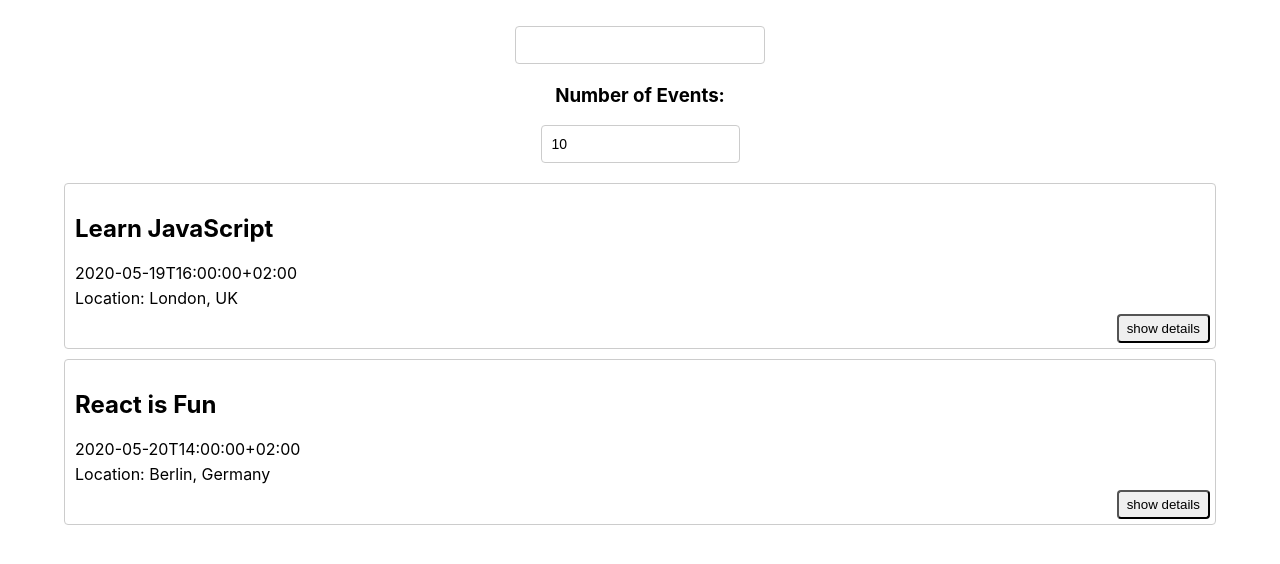
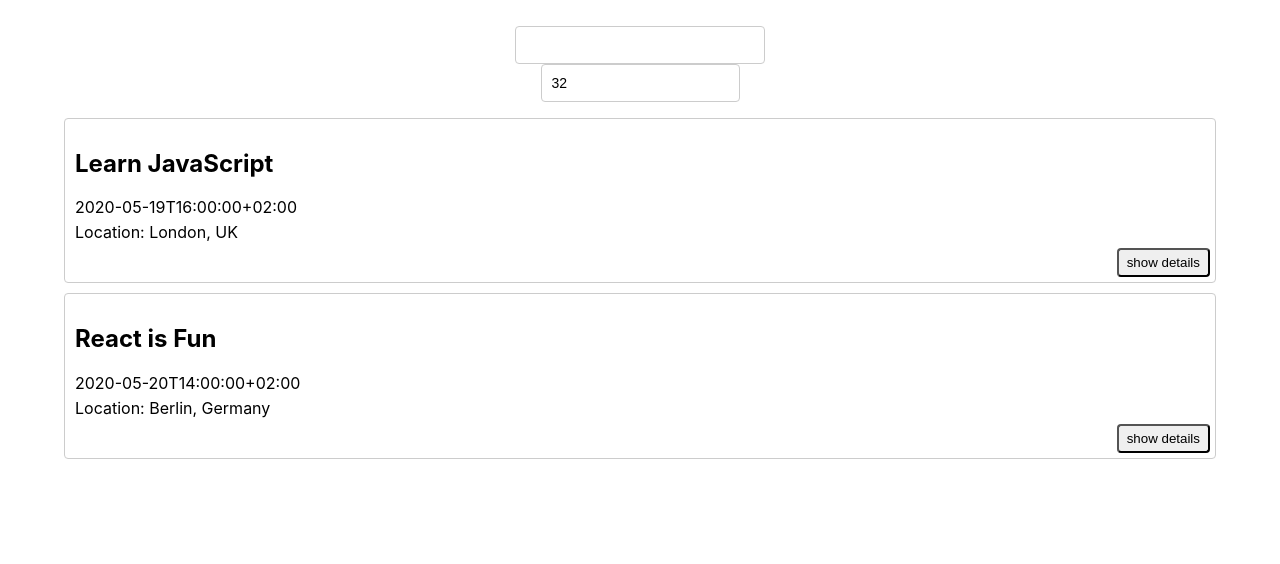
Before and after one commit to jchasehuskey/Meet, a React (Create React App) app: page / in a window 1280 px wide. Shown: the top 564 px of the page. Built offline with nearby package versions, Linux system fonts and the light colour scheme.

Commit message:
updated app.js

```diff
--- a/src/App.js
+++ b/src/App.js
@@ -59,7 +59,8 @@ class App extends Component {
     return (
       <div className="App">
         <CitySearch locations={this.state.locations} updateEvents={this.updateEvents} />
-        <NumberOfEvents/>
+        <NumberOfEvents  eventCount={this.state.numberOfEvents}
+            updateEvents={this.updateEvents}/>
         <EventList events={this.state.events} />
 
       </div>
--- a/src/NumberOfEvents.js
+++ b/src/NumberOfEvents.js
@@ -1,63 +1,63 @@
+import React, { Component } from 'react';
+
+class NumberOfEvents extends Component {
+  state = { num: 32 };
+
+  changeNum(value) {
+    this.setState({ num: value });
+  }
+
+  render() {
+    const { num } = this.state;
+
+    return (
+      <input
+        className='num'
+        type='number'
+        value={num}
+        onChange={(event) => {
+          this.changeNum(event.target.value);
+        }}
+      >
+      </input>
+    );
+  }
+}
+
+export default NumberOfEvents;
+
+
 // import React, { Component } from 'react';
 
 // class NumberOfEvents extends Component {
-//   state = { num: 32 };
+//   state = { noe: 10 }
 
-//   changeNum(value) {
-//     this.setState({ num: value });
+//   componentDidMount() {
+//     this.setState({ noe: this.props.noe || 10 });
+//   }
+
+//   changeNOE(value) {
+//     this.setState({ noe: value })
 //   }
 
 //   render() {
-//     const { num } = this.state;
+//     const { noe } = this.state;
+//     return (
+//     <div className="NumberOfEvents">
+//         <h3>Number of Events:</h3>
+//         <input
+//           className="noe-input"
+//           type="number"
+//           value={noe}
+//           onChange={event => {
+//             this.changeNOE(event.target.value);
+//           }}
+//         >
+//         </input>
+//     </div>
+//     )
+//   }
 
-//     return (
-//       <input
-//         className='num'
-//         type='number'
-//         value={num}
-//         onChange={(event) => {
-//           this.changeNum(event.target.value);
-//         }}
-//       >
-//       </input>
-//     );
-//   }
 // }
 
 // export default NumberOfEvents;
-
-
-import React, { Component } from 'react';
-
-class NumberOfEvents extends Component {
-  state = { noe: 10 }
-
-  componentDidMount() {
-    this.setState({ noe: this.props.noe || 10 });
-  }
-
-  changeNOE(value) {
-    this.setState({ noe: value })
-  }
-
-  render() {
-    const { noe } = this.state;
-    return (
-    <div className="NumberOfEvents">
-        <h3>Number of Events:</h3>
-        <input
-          className="noe-input"
-          type="number"
-          value={noe}
-          onChange={event => {
-            this.changeNOE(event.target.value);
-          }}
-        >
-        </input>
-    </div>
-    )
-  }
-
-}
-
-export default NumberOfEvents;
```
Also changed, not shown: 1 other file (tests, documents, lock files or other folders).
